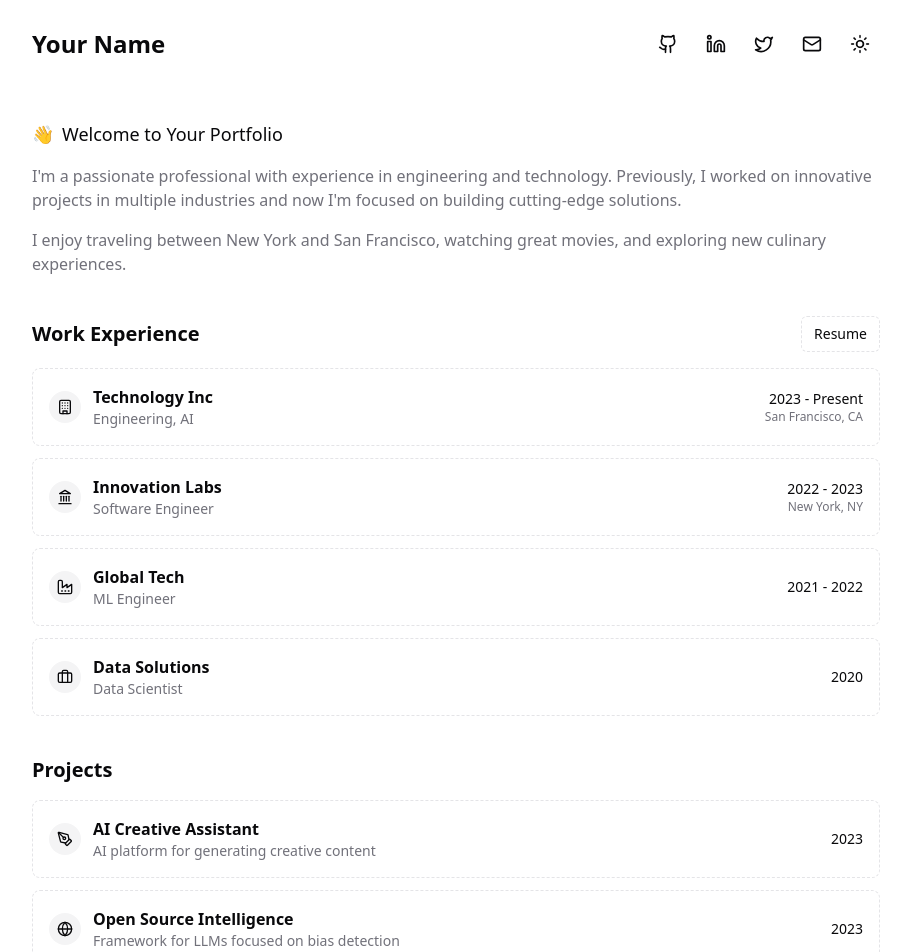
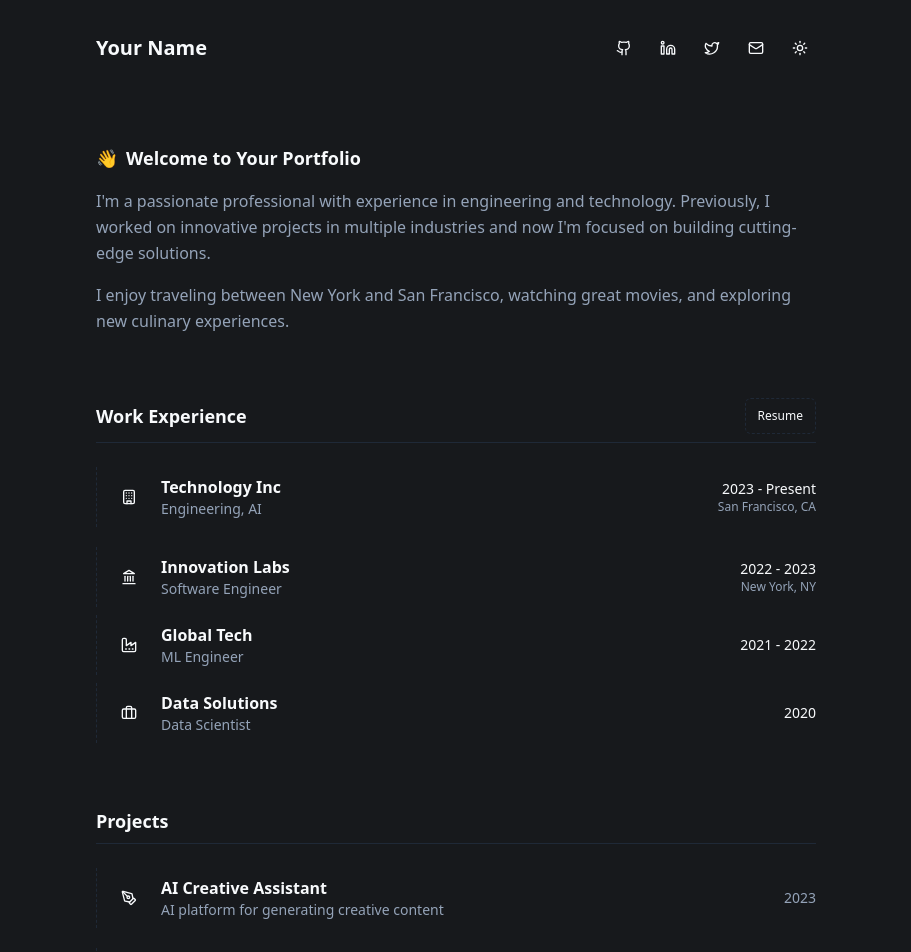
Before and after one commit to OhioStateBDAA/Personal_Website_Template, a React (Vite) app: page / in a window 1280 px wide. Shown: the top 952 px of the page, without its empty margins (184-1095 px from the left). Built offline with nearby package versions, Linux system fonts and the light colour scheme.

Commit message:
Refactor: Apply color scheme from design inspiration
Update the color scheme to match the provided design inspiration.

```diff
--- a/src/components/Header.tsx
+++ b/src/components/Header.tsx
@@ -5,28 +5,28 @@ import IconLink from './IconLink';
 
 const Header = () => {
   return (
-    <header className="py-6 flex justify-between items-center w-full max-w-4xl mx-auto px-6">
-      <h1 className="text-2xl font-bold">Your Name</h1>
+    <header className="py-8 flex justify-between items-center w-full max-w-3xl mx-auto px-6">
+      <h1 className="text-xl font-semibold">Your Name</h1>
 
-      <div className="flex items-center space-x-2">
+      <div className="flex items-center space-x-3">
         <IconLink
           href="https://github.com"
-          icon={<Github className="h-5 w-5" />}
+          icon={<Github className="h-4 w-4" />}
           label="GitHub"
         />
         <IconLink
           href="https://linkedin.com"
-          icon={<Linkedin className="h-5 w-5" />}
+          icon={<Linkedin className="h-4 w-4" />}
           label="LinkedIn"
         />
         <IconLink
           href="https://twitter.com"
-          icon={<Twitter className="h-5 w-5" />}
+          icon={<Twitter className="h-4 w-4" />}
           label="Twitter"
         />
         <IconLink
           href="mailto:your-email@example.com"
-          icon={<Mail className="h-5 w-5" />}
+          icon={<Mail className="h-4 w-4" />}
           label="Email"
         />
         <ThemeToggle />
--- a/src/components/IconLink.tsx
+++ b/src/components/IconLink.tsx
@@ -16,7 +16,7 @@ const IconLink = ({ href, icon, className, label }: IconLinkProps) => {
       target="_blank"
       rel="noopener noreferrer"
       className={cn(
-        "h-10 w-10 rounded-full flex items-center justify-center hover:bg-secondary transition-colors",
+        "h-8 w-8 rounded-full flex items-center justify-center hover:text-primary transition-colors",
         className
       )}
       aria-label={label}
--- a/src/components/LinkCard.tsx
+++ b/src/components/LinkCard.tsx
@@ -13,10 +13,10 @@ const LinkCard = ({ title, description, url }: LinkCardProps) => {
       href={url}
       target="_blank"
       rel="noopener noreferrer"
-      className="block mb-3 p-4 rounded-lg dashed-border hover-transition hover:bg-accent/10 hover-float group"
+      className="block mb-5 py-2 border-l border-dashed border-muted pl-4 hover:border-primary transition-colors hover-float group"
     >
       <div className="flex justify-between items-center">
-        <h3 className="font-bold">{title}</h3>
+        <h3 className="font-semibold">{title}</h3>
         <ExternalLink className="h-4 w-4 text-muted-foreground group-hover:text-foreground transition-colors duration-400" />
       </div>
       <p className="text-sm text-muted-foreground mt-1">{description}</p>
--- a/src/components/ProjectCard.tsx
+++ b/src/components/ProjectCard.tsx
@@ -24,25 +24,22 @@ const ProjectCard = ({
   const [isOpen, setIsOpen] = useState(false);
 
   const headerContent = (
-    <div className="flex items-center space-x-3">
-      {logo && <div className="w-8 h-8 rounded-full overflow-hidden flex items-center justify-center bg-secondary">
+    <div className="flex items-center space-x-4">
+      {logo && <div className="w-8 h-8 flex items-center justify-center">
         {logo}
       </div>}
       <div className="flex-1">
-        <h3 className="font-bold">{title}</h3>
+        <h3 className="font-semibold text-foreground">{title}</h3>
         <p className="text-sm text-muted-foreground">{description}</p>
       </div>
-      <div className="text-sm">{year}</div>
+      <div className="text-sm text-muted-foreground">{year}</div>
     </div>
   );
 
   return (
-    <div className={cn(
-      "mb-3 origami-fold dashed-border rounded-lg hover-transition hover:bg-accent/10",
-      "hover-float"
-    )}>
+    <div className="mb-5 origami-fold border-l border-dashed border-muted pl-4 hover:border-primary transition-colors">
       <div
-        className="p-4 flex justify-between items-center cursor-pointer"
+        className="py-2 flex justify-between items-center cursor-pointer"
         onClick={() => setIsOpen(!isOpen)}
       >
         {link ? (
@@ -61,15 +58,15 @@ const ProjectCard = ({
       </div>
 
       {(details || tags) && (
-        <div className={cn("origami-fold-content overflow-hidden transition-all duration-500",
+        <div className={cn("origami-fold-content overflow-hidden transition-all duration-600",
           isOpen ? "origami-fold-open" : "origami-fold-closed")}>
-          <div className="p-4 pt-2 border-t border-dashed px-[16px] my-0 py-[20px]">
-            {details && <p className="text-sm mb-3">{details}</p>}
+          <div className="py-4 px-0">
+            {details && <p className="text-sm mb-3 text-muted-foreground">{details}</p>}
 
             {tags && tags.length > 0 && (
-              <div className="flex flex-wrap gap-2">
+              <div className="flex flex-wrap gap-2 mt-3">
                 {tags.map(tag => (
-                  <span key={tag} className="px-2 py-1 bg-secondary text-secondary-foreground text-xs rounded-md hover-transition">
+                  <span key={tag} className="px-2 py-1 bg-secondary text-secondary-foreground text-xs rounded-sm hover-transition">
                     {tag}
                   </span>
                 ))}
--- a/src/components/RoleCard.tsx
+++ b/src/components/RoleCard.tsx
@@ -24,21 +24,21 @@ const RoleCard = ({
   const [isOpen, setIsOpen] = useState(false);
 
   const headerContent = (
-    <div className="flex items-center space-x-3">
-      {logo && <div className="w-8 h-8 rounded-full overflow-hidden flex items-center justify-center bg-secondary">
+    <div className="flex items-center space-x-4">
+      {logo && <div className="w-8 h-8 flex items-center justify-center">
         {logo}
       </div>}
       <div>
-        <h3 className="font-bold">{company}</h3>
+        <h3 className="font-semibold text-foreground">{company}</h3>
         <p className="text-sm text-muted-foreground">{role}</p>
       </div>
     </div>
   );
 
   return (
-    <div className="mb-3 origami-fold dashed-border rounded-lg hover-transition hover:bg-accent/10">
+    <div className="mb-5 origami-fold border-l border-dashed border-muted pl-4 hover:border-primary transition-colors">
       <div
-        className="p-4 flex justify-between items-center cursor-pointer"
+        className="py-2 flex justify-between items-center cursor-pointer"
         onClick={() => setIsOpen(!isOpen)}
       >
         <div className="flex items-center space-x-3">
@@ -50,15 +50,15 @@ const RoleCard = ({
         </div>
       </div>
 
-      <div className={cn("origami-fold-content overflow-hidden transition-all duration-500",
+      <div className={cn("origami-fold-content overflow-hidden transition-all duration-600",
         isOpen ? "origami-fold-open" : "origami-fold-closed")}>
-        <div className="p-4 pt-2 border-t border-dashed px-[16px] my-0 py-[20px]">
-          {description && <p className="text-sm mb-3">{description}</p>}
+        <div className="py-4 px-0">
+          {description && <p className="text-sm mb-3 text-muted-foreground">{description}</p>}
 
           {tags && tags.length > 0 && (
-            <div className="flex flex-wrap gap-2">
+            <div className="flex flex-wrap gap-2 mt-3">
               {tags.map(tag => (
-                <span key={tag} className="px-2 py-1 bg-secondary text-secondary-foreground text-xs rounded-md hover-transition">
+                <span key={tag} className="px-2 py-1 bg-secondary text-secondary-foreground text-xs rounded-sm hover-transition">
                   {tag}
                 </span>
               ))}
--- a/src/components/SectionTitle.tsx
+++ b/src/components/SectionTitle.tsx
@@ -10,13 +10,13 @@ interface SectionTitleProps {
 
 const SectionTitle = ({ title, className, resumeLink }: SectionTitleProps) => {
   return (
-    <div className="flex justify-between items-center mb-4">
-      <h2 className={cn("text-xl font-bold", className)}>
+    <div className="flex justify-between items-center mb-6 border-b border-muted pb-2">
+      <h2 className={cn("text-lg font-semibold text-primary", className)}>
         {title}
       </h2>
       {resumeLink && (
         <a href={resumeLink} target="_blank" rel="noopener noreferrer">
-          <Button variant="outline" size="sm" className="border border-dashed hover-transition">
+          <Button variant="outline" size="sm" className="border border-dashed hover:border-primary hover:text-primary transition-colors text-xs">
             Resume
           </Button>
         </a>
--- a/src/components/ThemeToggle.tsx
+++ b/src/components/ThemeToggle.tsx
@@ -3,7 +3,7 @@ import { useEffect, useState } from 'react';
 import { Moon, Sun } from 'lucide-react';
 
 const ThemeToggle = () => {
-  const [isDark, setIsDark] = useState(false);
+  const [isDark, setIsDark] = useState(true);
 
   useEffect(() => {
     const isDarkMode = document.documentElement.classList.contains('dark');
@@ -26,13 +26,13 @@ const ThemeToggle = () => {
   return (
     <button
       onClick={toggleTheme}
-      className="h-10 w-10 rounded-full flex items-center justify-center origami-fold hover:bg-secondary transition-colors"
+      className="h-8 w-8 rounded-full flex items-center justify-center hover:text-primary transition-colors"
       aria-label="Toggle theme"
     >
       {isDark ? (
-        <Moon className="h-5 w-5 animate-mode-toggle" />
+        <Moon className="h-4 w-4" />
       ) : (
-        <Sun className="h-5 w-5 animate-mode-toggle" />
+        <Sun className="h-4 w-4" />
       )}
     </button>
   );
--- a/src/index.css
+++ b/src/index.css
@@ -5,48 +5,26 @@
 
 @layer base {
   :root {
-    --background: 0 0% 100%;
-    --foreground: 240 10% 3.9%;
-    --card: 0 0% 100%;
-    --card-foreground: 240 10% 3.9%;
-    --popover: 0 0% 100%;
-    --popover-foreground: 240 10% 3.9%;
-    --primary: 240 5.9% 10%;
-    --primary-foreground: 0 0% 98%;
-    --secondary: 240 4.8% 95.9%;
-    --secondary-foreground: 240 5.9% 10%;
-    --muted: 240 4.8% 95.9%;
-    --muted-foreground: 240 3.8% 46.1%;
-    --accent: 240 4.8% 95.9%;
-    --accent-foreground: 240 5.9% 10%;
-    --destructive: 0 84.2% 60.2%;
-    --destructive-foreground: 0 0% 98%;
-    --border: 240 5.9% 90%;
-    --input: 240 5.9% 90%;
-    --ring: 240 5.9% 10%;
+    --background: 220 9% 10%;
+    --foreground: 210 40% 98%;
+    --card: 222 14% 12%;
+    --card-foreground: 210 40% 98%;
+    --popover: 222 14% 12%;
+    --popover-foreground: 210 40% 98%;
+    --primary: 210 40% 98%;
+    --primary-foreground: 222 14% 12%;
+    --secondary: 217 19% 27%;
+    --secondary-foreground: 210 40% 98%;
+    --muted: 215 28% 17%;
+    --muted-foreground: 215 20% 65%;
+    --accent: 215 28% 17%;
+    --accent-foreground: 210 40% 98%;
+    --destructive: 0 62.8% 30.6%;
+    --destructive-foreground: 210 40% 98%;
+    --border: 215 28% 17%;
+    --input: 215 28% 17%;
+    --ring: 216 12% 84%;
     --radius: 0.5rem;
-  }
-
-  .dark {
-    --background: 240 10% 3.9%;
-    --foreground: 0 0% 98%;
-    --card: 240 10% 3.9%;
-    --card-foreground: 0 0% 98%;
-    --popover: 240 10% 3.9%;
-    --popover-foreground: 0 0% 98%;
-    --primary: 0 0% 98%;
-    --primary-foreground: 240 5.9% 10%;
-    --secondary: 240 3.7% 15.9%;
-    --secondary-foreground: 0 0% 98%;
-    --muted: 240 3.7% 15.9%;
-    --muted-foreground: 240 5% 64.9%;
-    --accent: 240 3.7% 15.9%;
-    --accent-foreground: 0 0% 98%;
-    --destructive: 0 62.8% 30.6%;
-    --destructive-foreground: 0 0% 98%;
-    --border: 240 3.7% 15.9%;
-    --input: 240 3.7% 15.9%;
-    --ring: 240 4.9% 83.9%;
   }
 }
 
--- a/src/pages/Index.tsx
+++ b/src/pages/Index.tsx
@@ -21,23 +21,23 @@ const Index = () => {
   }, []);
 
   return (
-    <div className="min-h-screen bg-background text-foreground transition-colors duration-500 pb-12">
+    <div className="min-h-screen bg-background text-foreground transition-colors duration-500">
       <Header />
 
-      <main className="max-w-4xl mx-auto px-6 py-8 space-y-10">
+      <main className="max-w-3xl mx-auto px-6 py-12 space-y-16">
         {/* Introduction */}
-        <section className="mb-8 origami-fold">
+        <section className="mb-8">
           <div className="mb-6">
-            <h2 className="text-lg font-medium inline-flex items-center">
+            <h2 className="text-lg font-semibold inline-flex items-center">
               <span className="mr-2">👋</span>
               Welcome to Your Portfolio
             </h2>
-            <p className="mt-4 text-muted-foreground">
+            <p className="mt-4 text-muted-foreground leading-relaxed">
               I'm a passionate professional with experience in engineering and technology.
               Previously, I worked on innovative projects in multiple industries and now
               I'm focused on building cutting-edge solutions.
             </p>
-            <p className="mt-4 text-muted-foreground">
+            <p className="mt-4 text-muted-foreground leading-relaxed">
               I enjoy traveling between New York and San Francisco, watching great movies,
               and exploring new culinary experiences.
             </p>
@@ -51,6 +51,7 @@ const Index = () => {
             resumeLink="/resume.pdf"
           />
 
+          <div className="space-y-2">
             {workExperiences.map((experience, index) => (
               <RoleCard
                 key={index}
@@ -63,12 +64,14 @@ const Index = () => {
                 tags={experience.tags}
               />
             ))}
+          </div>
         </section>
 
         {/* Projects */}
         <section>
           <SectionTitle title="Projects" />
 
+          <div className="space-y-2">
             {projects.map((project, index) => (
               <ProjectCard
                 key={index}
@@ -81,13 +84,14 @@ const Index = () => {
                 tags={project.tags}
               />
             ))}
+          </div>
         </section>
 
         {/* Personal Links */}
         <section>
           <SectionTitle title="Personal Projects" />
 
-          <div className="grid grid-cols-1 md:grid-cols-2 gap-4">
+          <div className="space-y-2">
             {personalLinks.map((link, index) => (
               <LinkCard
                 key={index}
@@ -108,7 +112,7 @@ const Index = () => {
             {[1, 2, 3, 4, 5, 6, 7, 8].map((item) => (
               <div
                 key={item}
-                className="bg-secondary aspect-[2/3] rounded-md paper-shadow hover-transition hover-float"
+                className="bg-muted aspect-[2/3] rounded-sm hover-transition hover-float"
               />
             ))}
           </div>
```
Lines whose indentation alone changed are shown as unchanged.
